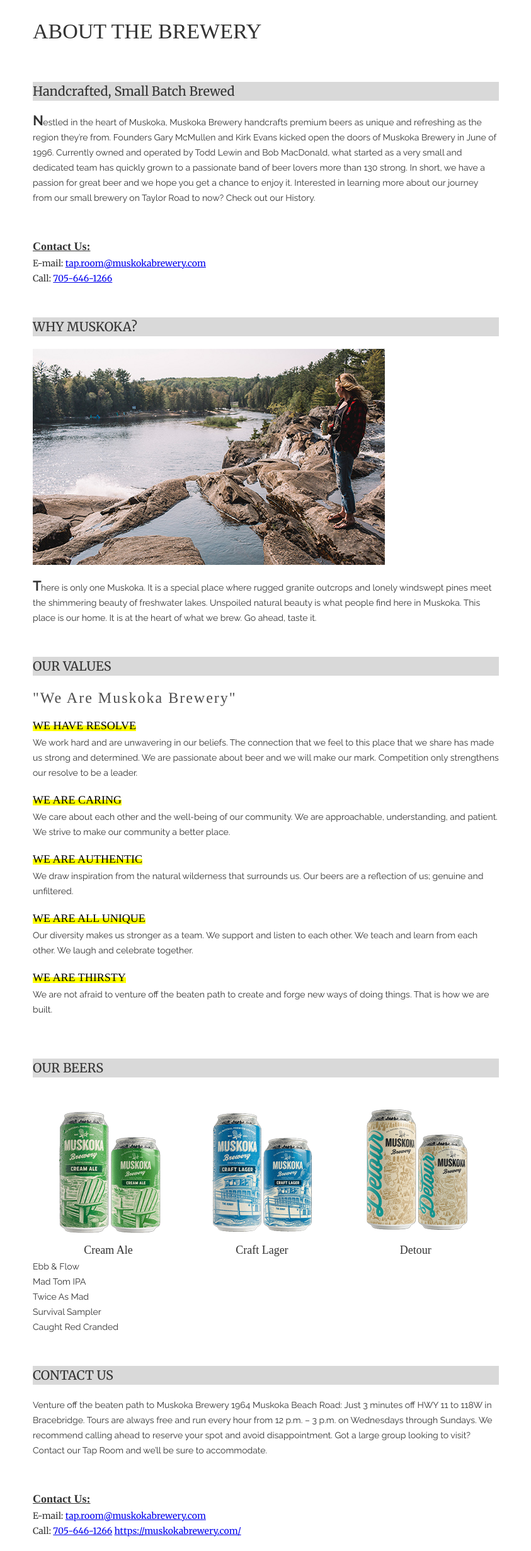
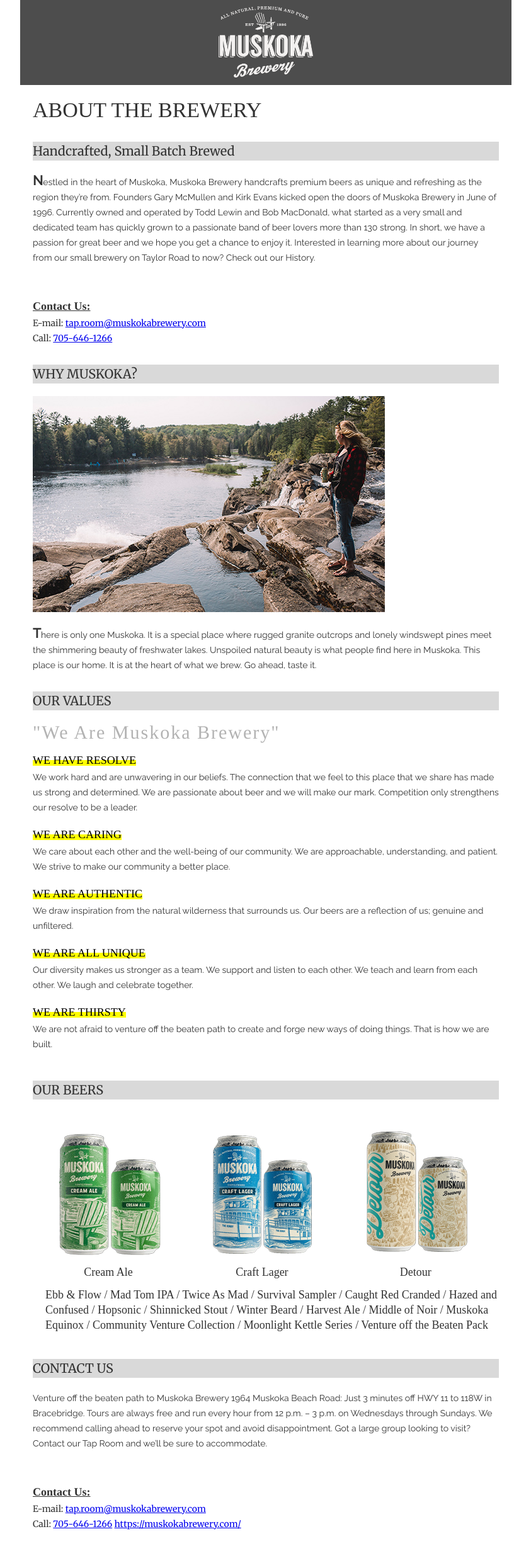
Before and after one commit to ryoko-ok/Oka_Ryoko_1056_Project2, a plain HTML site: page index.html in a window 1280 px wide. Shown: the whole page at 63% size, without its empty margins (218-1061 px from the left). Drawn offline with Linux system fonts and the light colour scheme.

Commit message:
add collections

```diff
--- a/css/main.css
+++ b/css/main.css
@@ -1,7 +1,18 @@
 @charset "UTF-8";
 /* CSS Document */
 
-
+#navcontainer
+{
+	width: 780px;
+	text-align: center;
+	background-color:  #4d4d4d;
+}
+#navcontainer img
+{
+	width: 150px;
+	height: auto;
+	padding: 10px;
+}
 
 #sitecontainer
 {
@@ -15,13 +26,6 @@
 	margin: 20px auto;
 }
 
-#container ul li {
-	font-family: "Times New Roman", Times, serif;
-	font-size: 14px;
-
-}
-
-
 body
 {
 	font-family: Arial, Helvetica, san-serif;
@@ -33,7 +37,7 @@ h1
 {
 	font-family: "Times New Roman", Times, serif;
 	font-size: 34px;
-	line-height: 60px;
+	line-height: 40px;
 }
 
 h2
@@ -42,7 +46,7 @@ h2
 	font-size: 20px;
 	line-height: 30px;
 	background-color: #d9d9d9;
-	margin: 50px 0 20px 0;
+	margin: 30px 0 20px 0;
 }
 
 h3
@@ -55,9 +59,9 @@ h3
 h4
 {
 	font-family: "Raleway:300i", Times, serif;
-	font-size: 24px;
+	font-size: 30px;
 	line-height: 30px;
-	color: #4d4d4d;
+	color:  #b3b3b3;
 	letter-spacing: 2px;
 }
 
@@ -79,6 +83,18 @@ p
 }
 
 #itembox p {
+	font-family: "Times New Roman", Times, serif;
+	font-size: 18px;
+}
+
+#itemboxother {
+	display: inline-block;
+  width: 720px;
+  height: auto;
+	padding: 10px 20px;
+}
+
+#itemboxother p {
 	font-family: "Times New Roman", Times, serif;
 	font-size: 18px;
 }
--- a/index.html
+++ b/index.html
@@ -10,6 +10,9 @@
 </head>
 <body>
 <div id="sitecontainer">
+	<div id="navcontainer">
+		<img src="images/nav_logo.png" alt="nav logo">
+	</div>
 
 	<div id="container">
 		<h1>ABOUT THE BREWERY</h1>
@@ -69,9 +72,12 @@
 			<div id="itembox"><img src="images/creamAle.png" alt="Cream Ale"><p>Cream Ale</p></div>
 			<div id="itembox"><img src="images/craftLager.png" alt="Craft Lager"><p>Craft Lager</p></div>
 			<div id="itembox"><img src="images/DetourISA.png" alt="Detour"><p>Detour</p></div>
-			<p>Ebb & Flow <br>Mad Tom IPA<br>Twice As Mad <br>Survival Sampler <br>Caught Red Cranded
-</p>
-
+			<br>
+			<div id="itemboxother"><p>Ebb & Flow / Mad Tom IPA / Twice As Mad / Survival Sampler / Caught Red Cranded / Hazed and Confused /
+			Hopsonic / Shinnicked Stout / Winter Beard / Harvest Ale / Middle of Noir / Muskoka Equinox / Community Venture Collection /
+			Moonlight Kettle Series / Venture off the Beaten Pack</p>
+			</div>
+	</div>
 
 
 	<div id="container">
```
Also changed, not shown: 1 other file.
